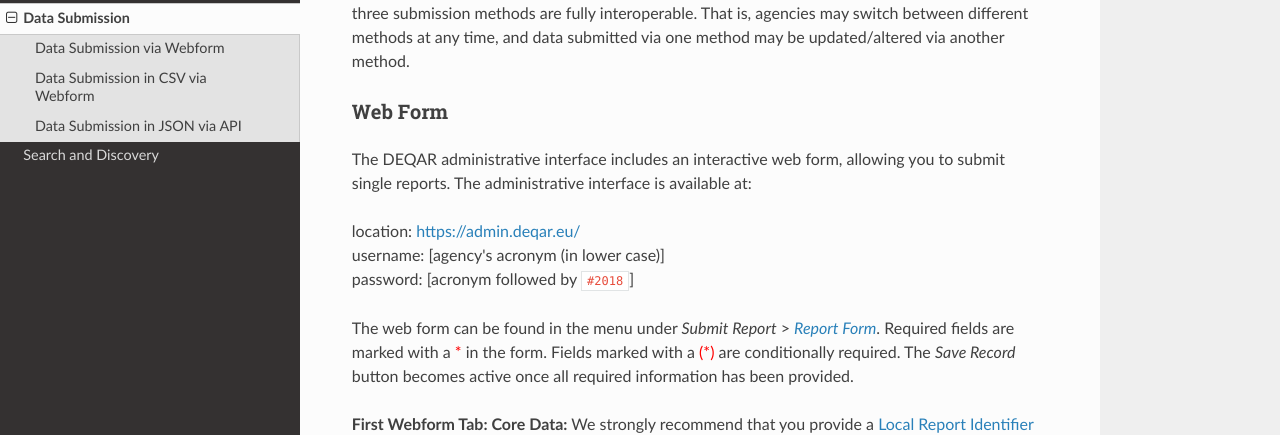
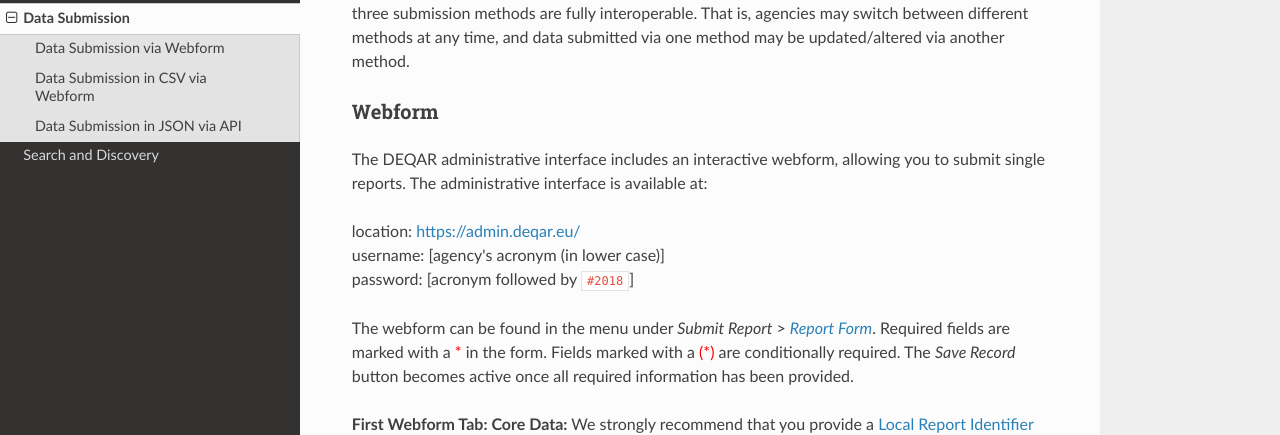
Before and after one commit to EQAR/deqar-docs, an MkDocs documentation site: the page built from docs/data_submission.md, in a window 1280 px wide and 900 px high, scrolled down 16311 px. Shown: the part 162-597 px from the top of the window. Built offline with MkDocs 1.6.1, drawn with Linux system fonts in a browser that asks for light colours; nearby versions of some CDN libraries; old or Windows-style settings are respelled for this version of MkDocs.

Commit message:
"web form" -> "webform", links changed accordingly

```diff
--- a/docs/data_submission.md
+++ b/docs/data_submission.md
@@ -5,7 +5,7 @@
 Each agency should follow four discrete steps to prepare their data submission:
 
 1. Choose a particular submission method:
-    - [Manual Entry through Webform](data_submission.md#web-form)
+    - [Manual Entry through Webform](data_submission.md#webform)
     - [Batch Submission in CSV through Webform](data_submission.md#csv-upload)
     - [Batch or Event Driven Submission in JSON through the API](data_submission.md#submission-api)
 2. Prepare your data with guidance from the [Submission Object Data Elements](data_submission.md#submission_object_data_elements) section below.
@@ -28,7 +28,7 @@
 - who would like to submit small amounts of data occasionally
 - who would like to interact with their DEQAR data directly
 
-(See [Webform](data_submission.md#web-form) below.)
+(See [Webform](data_submission.md#webform) below.)
 
 ### Data Submission in CSV via Webform
 
@@ -458,15 +458,15 @@
 
 As noted, agencies may submit objects and PDF files meeting defined criteria above using one of three methods: manually via webform; as a CSV file via webform; and as a JSON file via an API. All three submission methods are fully interoperable. That is, agencies may switch between different methods at any time, and data submitted via one method may be updated/altered via another method.
 
-### Web Form
+### Webform
 
-The DEQAR administrative interface includes an interactive web form, allowing you to submit single reports. The administrative interface is available at:
+The DEQAR administrative interface includes an interactive webform, allowing you to submit single reports. The administrative interface is available at:
 
 location: <https://admin.deqar.eu/>
 username: \[agency's acronym (in lower case)]
 password: \[acronym followed by `#2018`]
 
-The web form can be found in the menu under *Submit Report* > *[Report Form](https://admin.deqar.eu/report-form)*. Required fields are marked with a <span style="color: #f00;">\*</span> in the form. Fields marked with a <span style="color: #f00;">(\*)</span> are conditionally required. The *Save Record* button becomes active once all required information has been provided.
+The webform can be found in the menu under *Submit Report* > *[Report Form](https://admin.deqar.eu/report-form)*. Required fields are marked with a <span style="color: #f00;">\*</span> in the form. Fields marked with a <span style="color: #f00;">(\*)</span> are conditionally required. The *Save Record* button becomes active once all required information has been provided.
 
 **First Webform Tab: Core Data:** We strongly recommend that you provide a [Local Report Identifier](#report-identification) that identifies the specific report in your own information system or workflow. This will facilitate later updates should they be necessary. Note: the [Activity](#report-activity) chosen might influence which information is required. (See [Submission Object Data Elements](#submission-object-data-elements) above.)
 
```
Also changed, not shown: docs/architecture_data_model.md (+1 -1 lines).
